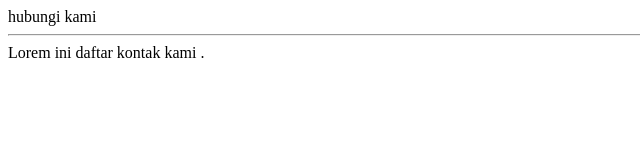
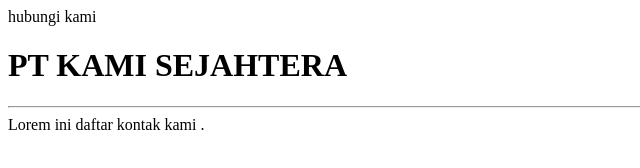
Before and after one commit to clintonunjjj/CompanyProfile, a plain HTML site: page contact-us.html in a window 1280 px wide. Shown: the whole page, without its empty margins (0-640 px from the left). Drawn offline with Linux system fonts and the light colour scheme.

Commit message:
Update contact-us.html
membuat form didalam halaman contact

```diff
--- a/contact-us.html
+++ b/contact-us.html
@@ -6,11 +6,11 @@
     <title>contact us
     </title>
 </head>
-<header>hubungi kami</header>
+<body
+ <header>hubungi kami</header>
+    <h1>PT KAMI SEJAHTERA</h1>
 <hr>
 <div>Lorem ini daftar kontak kami .</div>
-
-<body
-
+    <form action=""> </form>
 </body>
 </html>
```
